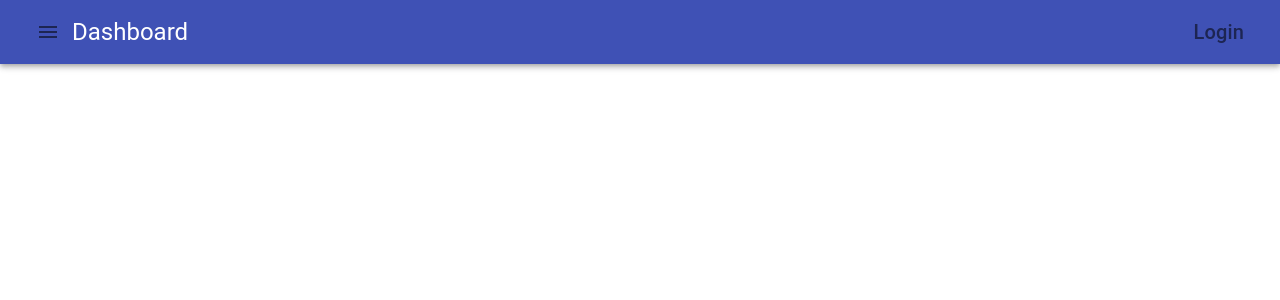
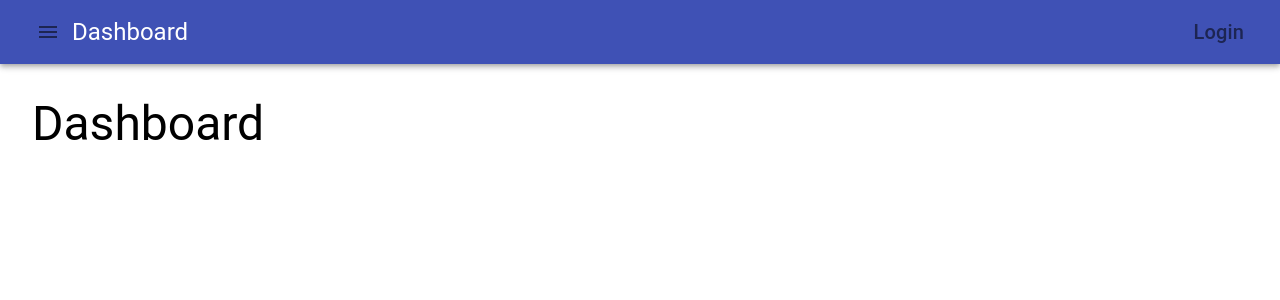
Before and after one commit to proohit/accountingapp, a React (Create React App) app: page /dashboard in a window 1280 px wide. Shown: the top 300 px of the page. Built offline with nearby package versions, Linux system fonts and the light colour scheme.

Commit message:
Added Dashboard component

```diff
--- a/src/App.tsx
+++ b/src/App.tsx
@@ -9,6 +9,7 @@ import WalletView from './wallets/components/WalletView';
 import { TypedAlert } from './shared/alert/TypedAlert';
 import AuthenticationProvider from './shared/context/AuthenticationProvider';
 import Login from './authentication/components/Login';
+import Dashboard from './dashboard/components/Dashboard';
 
 const useAppStyles = makeStyles((theme: Theme) => ({
   content: {
@@ -55,6 +56,9 @@ const App: React.FunctionComponent<{}> = (props) => {
             <Route path='/wallets'>
               <WalletView functionSet={functionSet} />
             </Route>
+            <Route path='/dashboard'>
+              <Dashboard />
+            </Route>
           </Switch>
         </div>
       </BrowserRouter>
--- /dev/null
+++ b/src/dashboard/components/Dashboard.tsx
@@ -0,0 +1,8 @@
+import React from 'react';
+import { Typography } from '@material-ui/core';
+
+const Dashboard: React.FunctionComponent<{}> = (props) => {
+  return <Typography variant='h3'>Dashboard</Typography>;
+};
+
+export default Dashboard;
```
